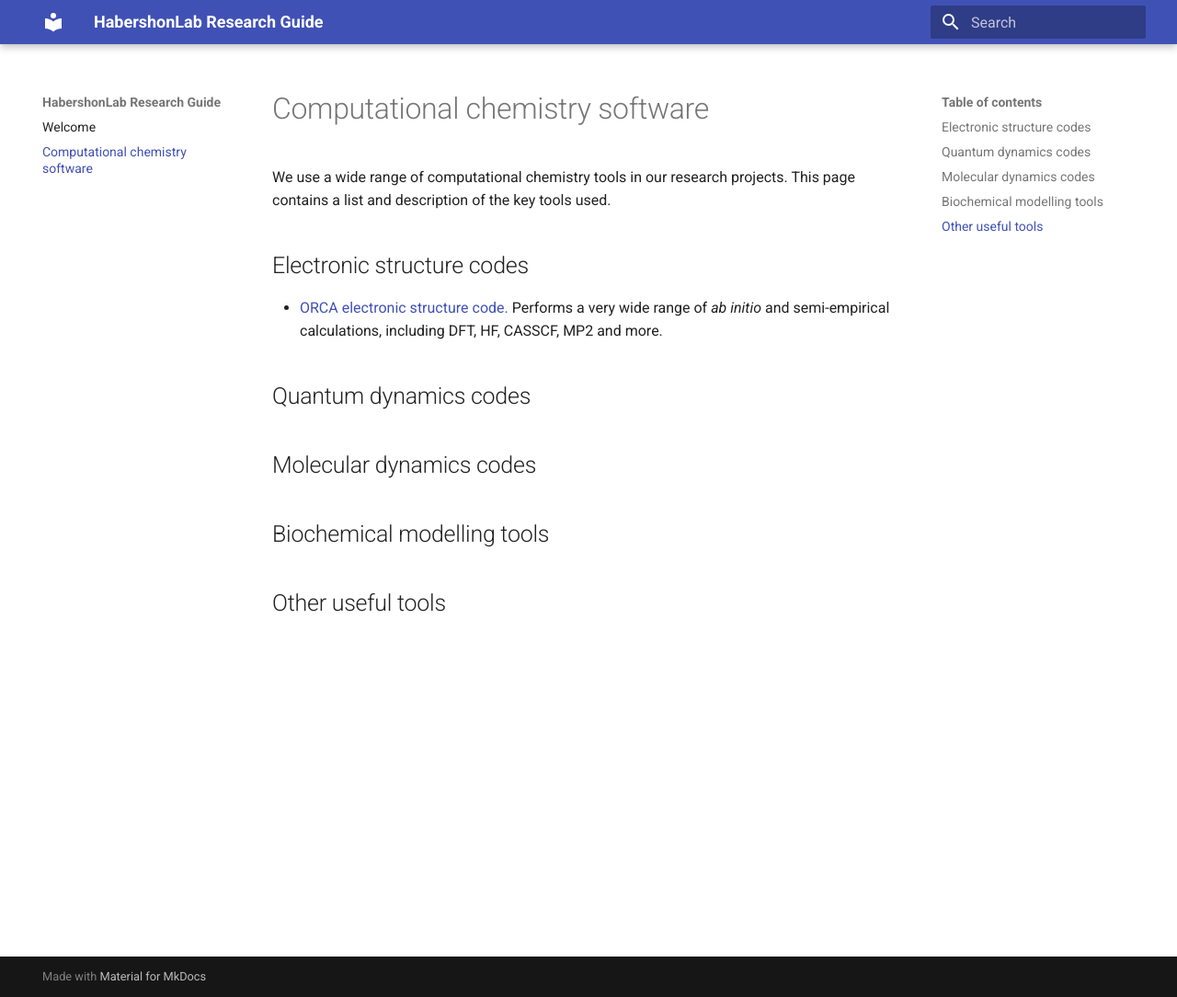
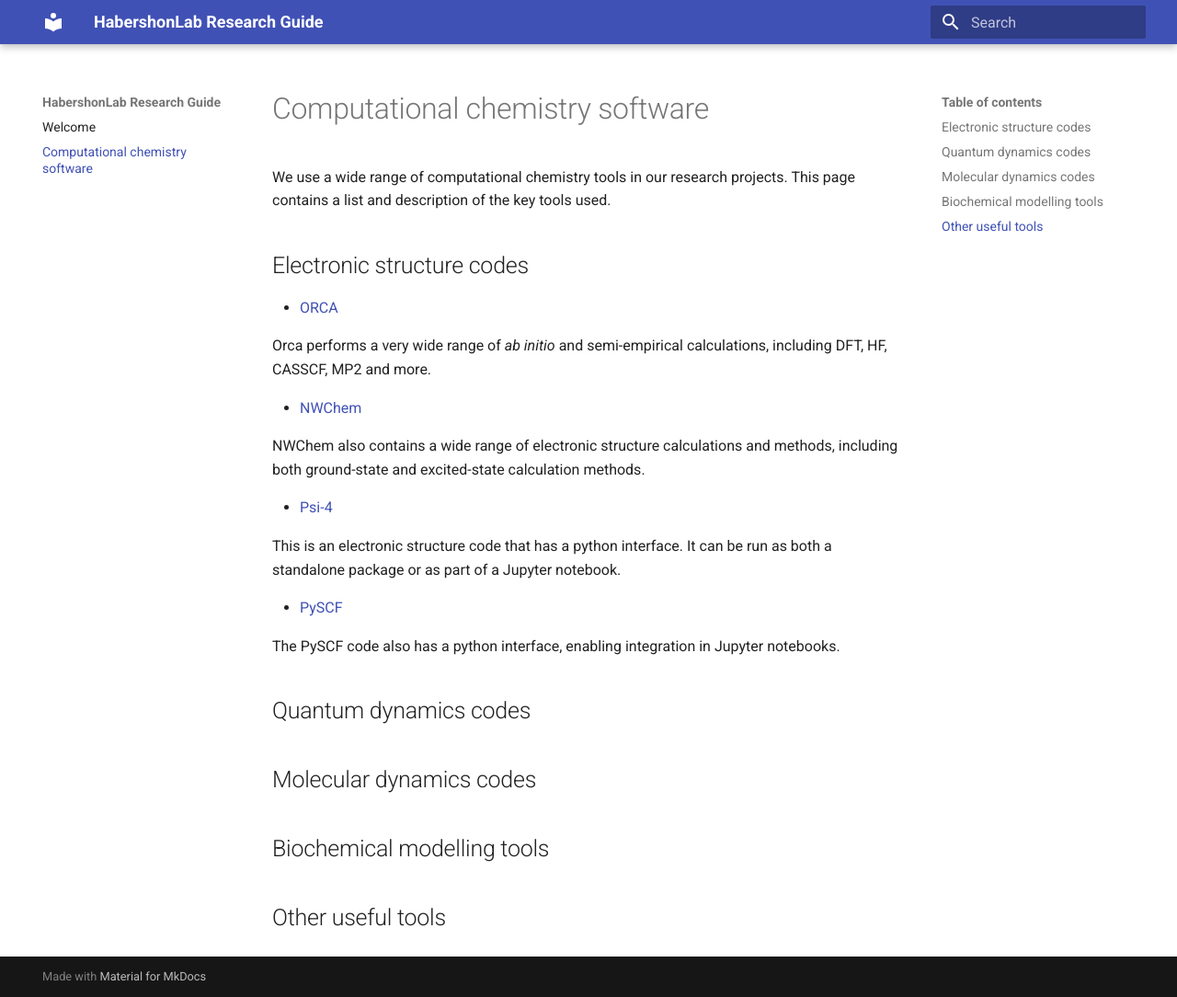
Before and after one commit to HabershonLab/research-guide, an MkDocs documentation site: the page built from docs/software.md, in a window 1280 px wide and 1084 px high. Shown: the whole window at 92% size. Built offline with MkDocs 1.6.1 and Material for MkDocs 9.7.7, drawn with Linux system fonts in a browser that asks for light colours.

Commit message:
Update software.md

```diff
--- a/docs/software.md
+++ b/docs/software.md
@@ -4,7 +4,21 @@
 
 ## Electronic structure codes
 
-* [ORCA electronic structure code.](https://www.faccts.de/orca/) Performs a very wide range of *ab initio* and semi-empirical calculations, including DFT, HF, CASSCF, MP2 and more.
+* [ORCA](https://www.faccts.de/orca/)
+
+Orca performs a very wide range of *ab initio* and semi-empirical calculations, including DFT, HF, CASSCF, MP2 and more.
+
+* [NWChem](https://www.nwchem-sw.org)
+
+NWChem also contains a wide range of electronic structure calculations and methods, including both ground-state and excited-state calculation methods.
+
+* [Psi-4](https://psicode.org)
+
+This is an electronic structure code that has a python interface. It can be run as both a standalone package or as part of a Jupyter notebook.
+
+* [PySCF](https://pyscf.org)
+
+The PySCF code also has a python interface, enabling integration in Jupyter notebooks.
 
 ## Quantum dynamics codes
 
```
